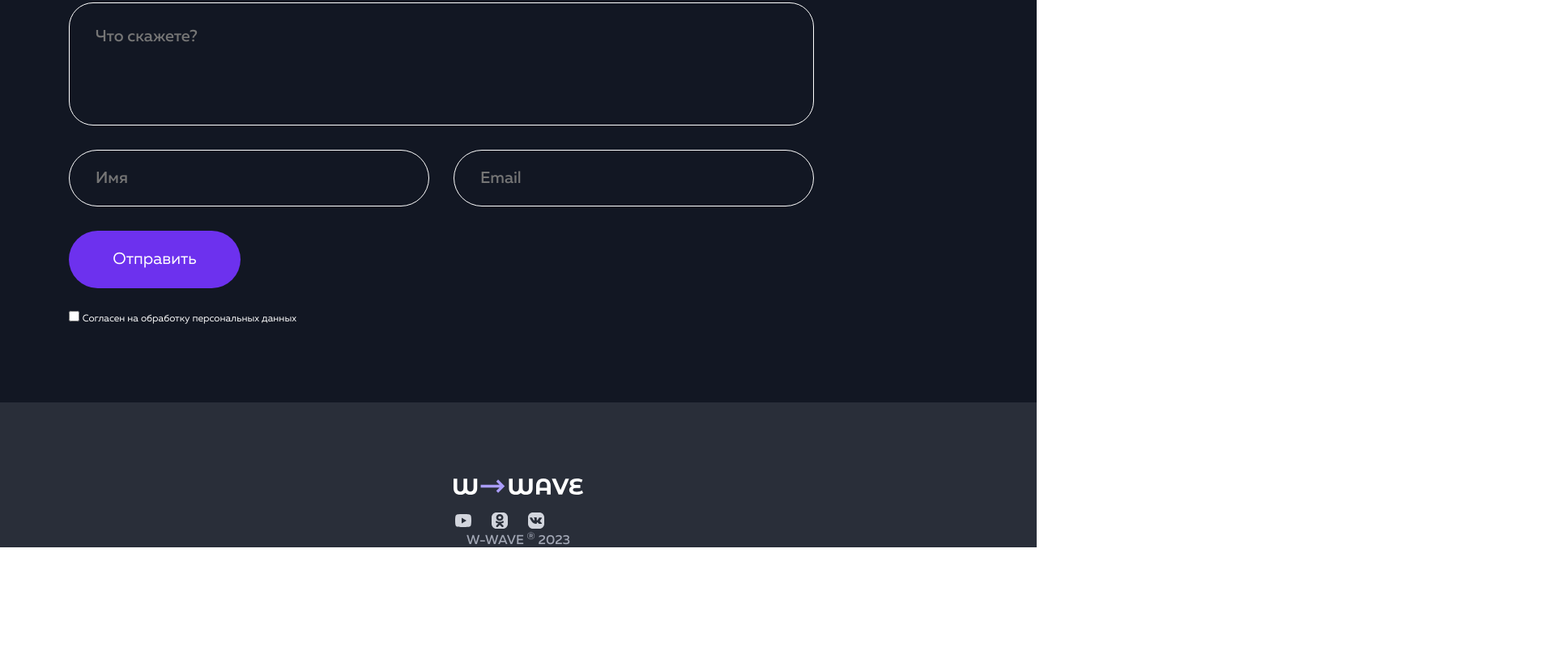
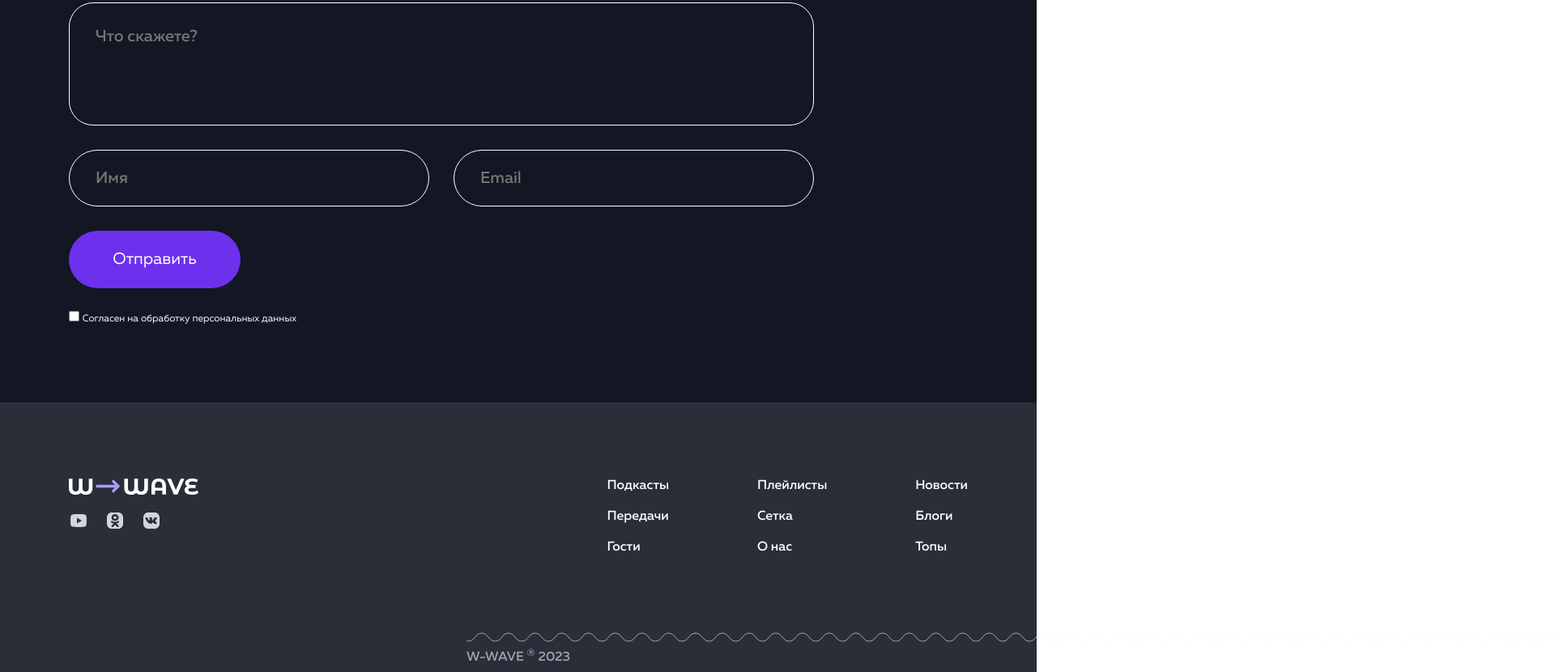
Before and after one commit to sibkukushka/w-wave, a plain HTML site: page index.html in a window 1280 px wide. Shown: the part 6063-6893 px from the top of the page at 81% size, 1920 px wide, since content can reach past the window. Before the commit the page ends 6739 px from the top, so only its background shows below. Drawn offline with Linux system fonts and the light colour scheme; a web font is replaced by a local one.

Commit message:
added footer

```diff
--- a/css/styles.css
+++ b/css/styles.css
@@ -870,11 +870,14 @@ p {
   flex-direction: column;
   align-items: center;
   padding-top: 94px;
+  padding-bottom: 10px;
 }
 
 .footer__top {
+  width: 100%;
   display: flex;
   justify-content: space-between;
+  padding-bottom: 94px;
 }
 
 .footer__left {
@@ -895,9 +898,41 @@ p {
   fill: var(--light-gray)
 }
 
+.footer__nav {
+  display: flex;
+  gap: 109px;
+}
+
+.footer__nav-list-left,
+.footer__nav-list-middle,
+.footer__nav-list-right {
+  display: flex;
+  flex-direction: column;
+  gap: 20px;
+}
+
+.footer__nav-item-link {
+  color: var(--white);
+  font-size: 16px;
+  font-weight: 400;
+}
+
 .copyright {
   color: var(--gray);
   font-size: 16px;
   font-weight: 400;
   line-height: 103.336%;
+  padding-top: 12px;
 }
+
+.footer__bottom {
+  position: relative;
+  padding-top: 12px;
+}
+
+.footer__bottom::before {
+  content: url("/img/footer-wavy-line.svg");
+  position: absolute;
+  top: 0;
+  width: 100%;
+}
--- a/index.html
+++ b/index.html
@@ -594,7 +594,43 @@
               </li>
             </ul>
           </div>
-          <div class="footer__right"></div>
+          <div class="footer__right">
+            <nav class="footer__nav">
+              <ul class="footer__nav-list-left list-reset">
+                <li class="footer__nav-item">
+                  <a href="#" class="footer__nav-item-link">Подкасты</a>
+                </li>
+                <li class="footer__nav-item">
+                  <a href="#" class="footer__nav-item-link">Передачи</a>
+                </li>
+                <li class="footer__nav-item">
+                  <a href="#" class="footer__nav-item-link">Гости</a>
+                </li>
+              </ul>
+              <ul class="footer__nav-list-middle list-reset">
+                <li class="footer__nav-item">
+                  <a href="#" class="footer__nav-item-link">Плейлисты</a>
+                </li>
+                <li class="footer__nav-item">
+                  <a href="#" class="footer__nav-item-link">Сетка</a>
+                </li>
+                <li class="footer__nav-item">
+                  <a href="#" class="footer__nav-item-link">О нас</a>
+                </li>
+              </ul>
+              <ul class="footer__nav-list-right list-reset">
+                <li class="footer__nav-item">
+                  <a href="#" class="footer__nav-item-link">Новости</a>
+                </li>
+                <li class="footer__nav-item">
+                  <a href="#" class="footer__nav-item-link">Блоги</a>
+                </li>
+                <li class="footer__nav-item">
+                  <a href="#" class="footer__nav-item-link">Топы</a>
+                </li>
+              </ul>
+            </nav>
+          </div>
         </div>
         <div class="footer__bottom">
           <p class="copyright">W-WAVE <sup class="reg">&reg;</sup> 2023</p>
```
Also changed, not shown: img/footer-wavy-line.svg (added).
